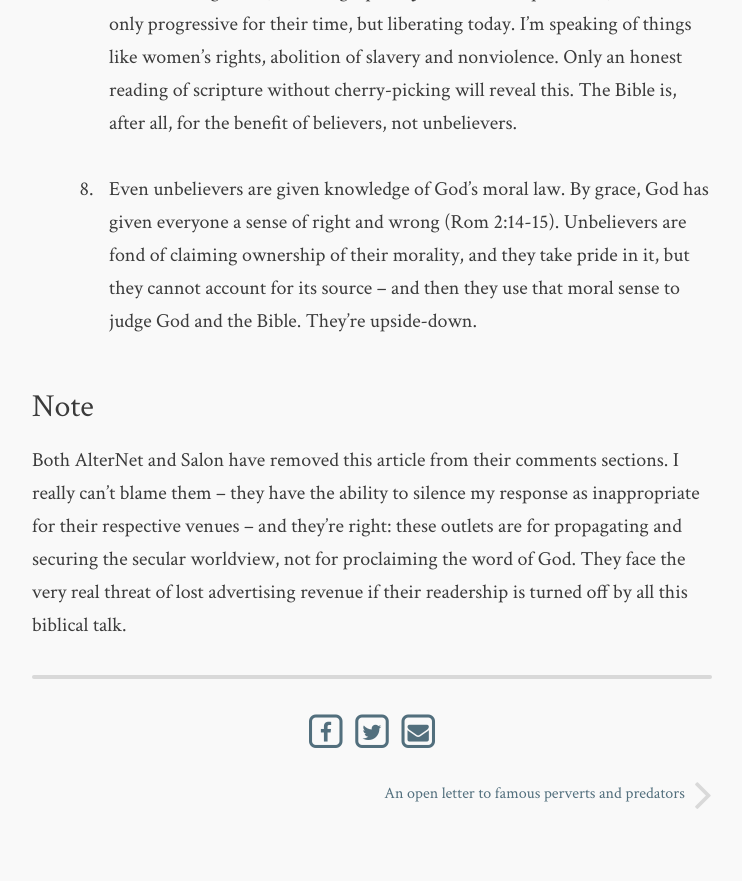
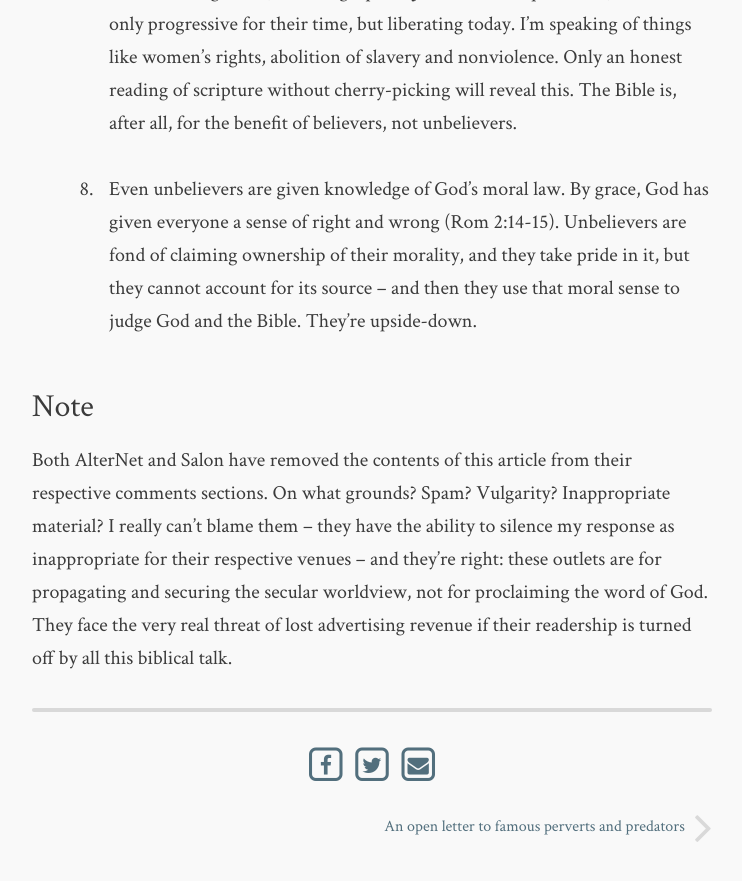
Before and after one commit to flashlightministries/oilforlight, a Jekyll site: the page built from _posts/2017-11-15-roy-moore-hypocrite.md, in a window 1280 px wide and 900 px high, scrolled down 1919 px. Shown: the top 881 px of the window, without its empty margins (268-1010 px from the left). Built offline with Jekyll 4.4.1, drawn with Linux system fonts in a browser that asks for light colours; nearby versions of some CDN libraries.

Commit message:
Update 2017-11-15-roy-moore-hypocrite.md

```diff
--- a/_posts/2017-11-15-roy-moore-hypocrite.md
+++ b/_posts/2017-11-15-roy-moore-hypocrite.md
@@ -29,4 +29,4 @@
 
 ### Note
 
-Both AlterNet and Salon have removed this article from their comments sections.  I really can't blame them -- they have the ability to silence my response as inappropriate for their respective venues -- and they're right: these outlets are for propagating and securing the secular worldview, not for proclaiming the word of God.  They face the very real threat of lost advertising revenue if their readership is turned off by all this biblical talk.
+Both AlterNet and Salon have removed the contents of this article from their respective comments sections.  On what grounds?  Spam?  Vulgarity?  Inappropriate material?  I really can't blame them -- they have the ability to silence my response as inappropriate for their respective venues -- and they're right: these outlets are for propagating and securing the secular worldview, not for proclaiming the word of God.  They face the very real threat of lost advertising revenue if their readership is turned off by all this biblical talk.
```
